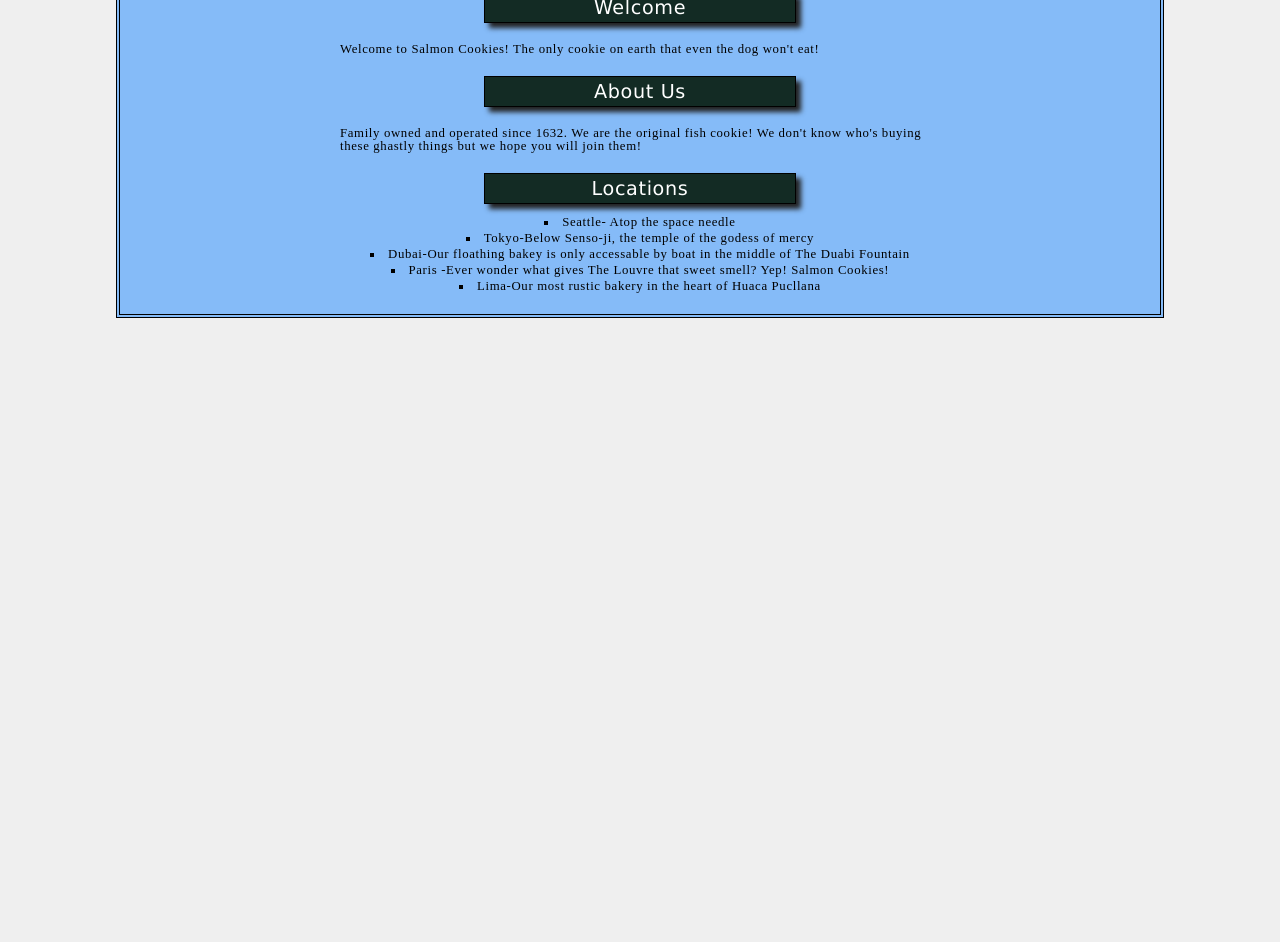
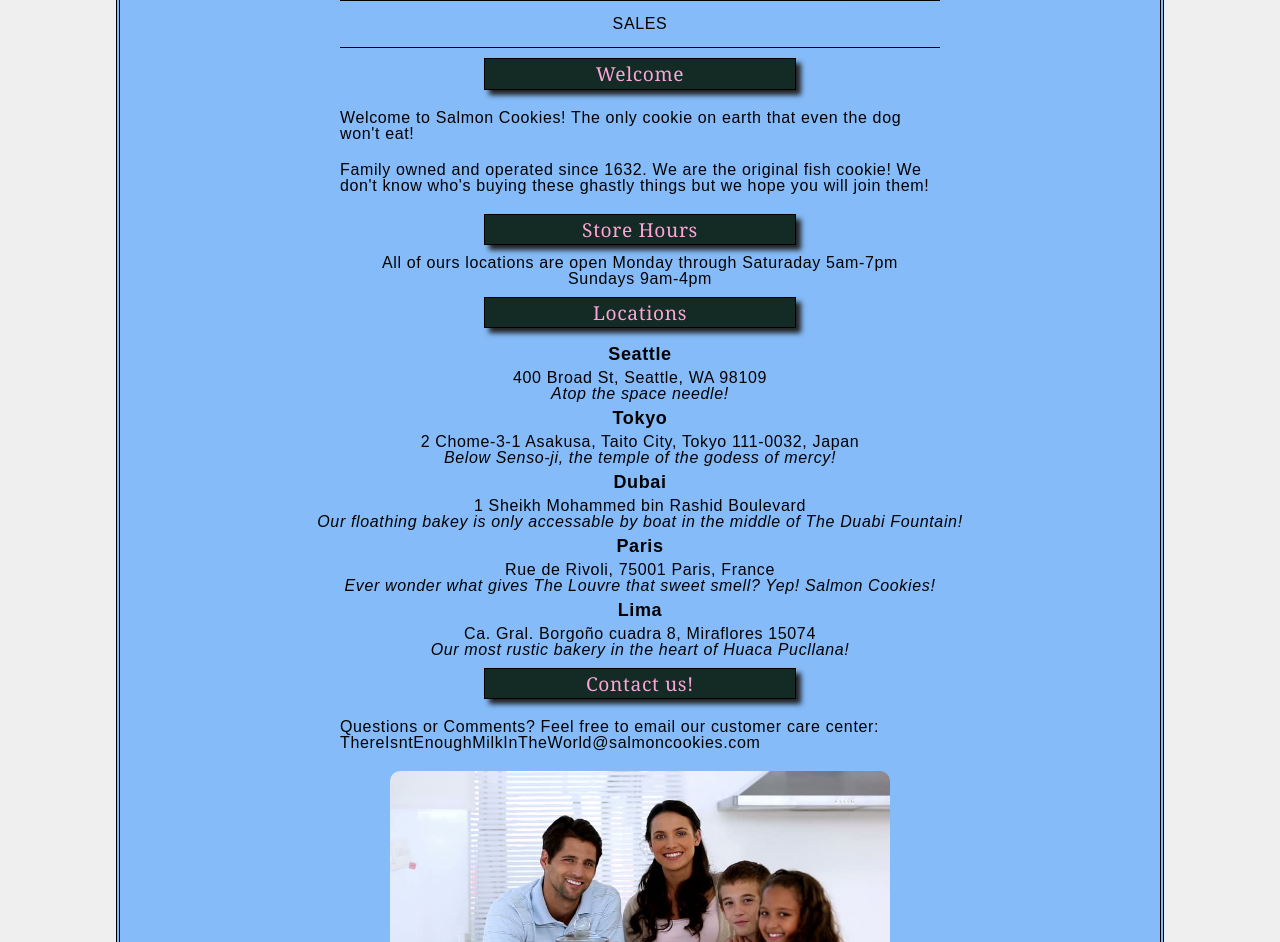
Before and after one commit to johnson-tay09/cookie-stand, a plain HTML site: page INDEX.html in a window 1280 px wide. Shown: the part 250-1192 px from the top of the page. Before the commit the page ends 800 px from the top, so only its background shows below. Drawn offline with Linux system fonts and the light colour scheme.

Commit message:
updated homepage & css

```diff
--- a/INDEX.html
+++ b/INDEX.html
@@ -4,31 +4,53 @@
     <title>Salmon Cookies Inc.</title>
     <link rel="stylesheet" type="text/css" href="css/reset.css" />
     <link rel="stylesheet" type="text/css" href="css/style.css" />
+    <link href="https://fonts.googleapis.com/css2?family=Luckiest+Guy&display=swap" rel="stylesheet">
   </head>
   <body>
     <div id="page">
-      <img src="img/salmon.png" alt="a salmon" title="The sight that inspired a cookie!" width=400px>
+      <img id="salmon" src="img/salmon.png" alt="a salmon" title="The sight that inspired a cookie!" width=400px>
+      <!-- <img id="cutter" src="img/cutter.jpeg" alt="a cookie cutter" title="Where the magic happens" width=200px> -->
     <header><h1>Salmon Cookies Inc.</h1>
     <nav>
-      <a href="sales-data/sales.html">Sales</a>
+      <ul id="nav-bar">
+      <li><a href="sales-data/sales.html">Sales</a></li>
+    </ul>
     </nav>
     </header>
    <main>
      <h2>Welcome</h2>
      <p>Welcome to Salmon Cookies! The only cookie on earth that even the dog won't eat!</p>
-     <h2>About Us</h2>
      <p>Family owned and operated since 1632. We are the original fish cookie! We don't know who's buying these ghastly things but we hope you will join them!</p>
+     <h2>Store Hours</h2>
+     <ul id="hours">
+       <li>All of ours locations are open Monday through Saturaday 5am-7pm</li>
+       <li>Sundays 9am-4pm</li>
+     </ul>
      <h2>Locations</h2>
      <ul>
-       <li>Seattle- Atop the space needle</li>
-       <li>Tokyo-Below Senso-ji, the temple of the godess of mercy</li>
-       <li>Dubai-Our floathing bakey is only accessable by boat in the middle of The Duabi Fountain</li>
-       <li>Paris -Ever wonder what gives The Louvre that sweet smell? Yep! Salmon Cookies!</li>
-       <li>Lima-Our most rustic bakery in the heart of Huaca Pucllana</li>
+       <li class="city">Seattle</li>
+       <li>400 Broad St, Seattle, WA 98109</li>
+       <li class="italic">Atop the space needle! </li>
+       <li class="city">Tokyo</li>
+       <li>2 Chome-3-1 Asakusa, Taito City, Tokyo 111-0032, Japan</li>
+       <li class="italic">Below Senso-ji, the temple of the godess of mercy!</li>
+       <li class="city">Dubai</li>
+       <li>1 Sheikh Mohammed bin Rashid Boulevard</li>
+       <li class="italic">Our floathing bakey is only accessable by boat in the middle of The Duabi Fountain!</li>
+       <li class="city">Paris</li>
+       <li> Rue de Rivoli, 75001 Paris, France</li>
+       <li class="italic">Ever wonder what gives The Louvre that sweet smell? Yep! Salmon Cookies!</li>
+       <li class="city">Lima</li>
+       <li>Ca. Gral. Borgoño cuadra 8, Miraflores 15074</li>
+       <li class="italic">Our most rustic bakery in the heart of Huaca Pucllana!</li>
      </ul>
+     <h2>Contact us!</h2>
+     <p>Questions or Comments? Feel free to email our customer care center: ThereIsntEnoughMilkInTheWorld@salmoncookies.com</p>
 
    </main>
-   <footer></footer>
+   <footer>
+    <img id="family" src="img/family.jpg" alt="a family" title="Look how happy they are! Don't you want to be happy?!?!?!" width=400px>
+   </footer>
     </div>
   <script></script>
   </body>
--- a/css/style.css
+++ b/css/style.css
@@ -13,18 +13,19 @@ body{
     background-color:rgb(133, 187, 248);
   }
   h1{
-    font-family: Georgia;
+    color: rgb(19, 43, 36);
+    font-family: 'Luckiest Guy' ;
     text-align: center;
     padding: 5px;
     border: 1px solid black;
-    font-size: 2em;
+    font-size: 2.2em;
     width:400px;
     margin: 10px auto 10px auto;
     box-shadow: 5px 5px 5px #222222;
     background-color:rgba(253, 165, 216,0.6);
   }
   h2{
-    font-family: Verdana;
+    font-family: Georgia, 'Times New Roman', Times, serif;
     padding: 5px;
     border: 1px solid rgb(0, 0, 0);
     font-size: 1.5em;
@@ -32,11 +33,13 @@ body{
     margin: 10px auto 10px auto;
     text-align: center;
     box-shadow: 5px 5px 5px #222222;
-    color: white;
+    color: rgba(253, 165, 216,1);
     background-color:rgb(19, 43, 36);
 
   }
   p{
+    font-family: Arial, Helvetica, sans-serif;
+    font-size: 16px;
     text-align: cetner;
     width: 600px;
     margin: 20px auto 20px auto;
@@ -51,12 +54,20 @@ body{
     line-height: 16px;
   }
   ul{
+    font-family: Arial, Helvetica, sans-serif;
+    font-size: 16px;
     text-align: center;
     list-style-position: inside;
-    list-style: square inside;
+    /* list-style: square inside; */
     line-height: 16px;
     margin: 0px auto 0px auto;
 
+  }
+  .city{
+    padding: 8px;
+    /* line-height: 20px; */
+    font-size: 18px;
+    font-weight: bold;
   }
   a{
     color: rgb(0,0,0);
@@ -69,6 +80,10 @@ body{
   }
   img{
     border-radius: 10px;
+    display: block;
+    margin-left: 25%;
+    margin-right:50%;
+    width: 50%;
   }
   #nav-bar{
     width: 570px;
@@ -91,8 +106,17 @@ body{
     font-size: 12px;
   }
   td{
+    background-color: rgba(253, 165, 216,0.6);;
     border: 1px solid black;
     padding:5px;
     font-weight: bold;
     font-size: 18px;
   }
+.italic{
+  font-style: italic;
+}
+/* #salmon img{
+  margin: 0px auto 0px auto;
+  width: 400px;
+
+} */
--- a/js/app.js
+++ b/js/app.js
@@ -124,7 +124,7 @@ function generateFooter(){
   tableRow.appendChild(tableData);
   //this for depends on each hour
   for(var i=0; i<timeArry.length; i++){
-        //create a table data cell
+    //create a table data cell
     var cookieData = document.createElement('td');
     var dailyCookies = 0;
     for(var j=0; j<cityArry.length; j++){
@@ -145,14 +145,14 @@ function generateFooter(){
   totalData.textContent = grandTotal;
   // append to the tr
   tableRow.appendChild(totalData);
-};
+}
 
 //create a loop for calling the renderTableList function for each object.
 function generateContent(){
   for(var n=0; n<cityArry.length; n++){
     cityArry[n].renderTableList();
     // cityArry[n].renderFooter();
-}
+  }
 }
 
 //call our function to create the header
```
Also changed, not shown: sales-data/sales.html (+1 -0 lines), img/chinook.jpg (added), img/cutter.jpeg (added), img/family.jpg (added), img/fish.jpg (added), img/frosted-cookie.jpg (added), img/shirt.jpg (added), 1 other file.
